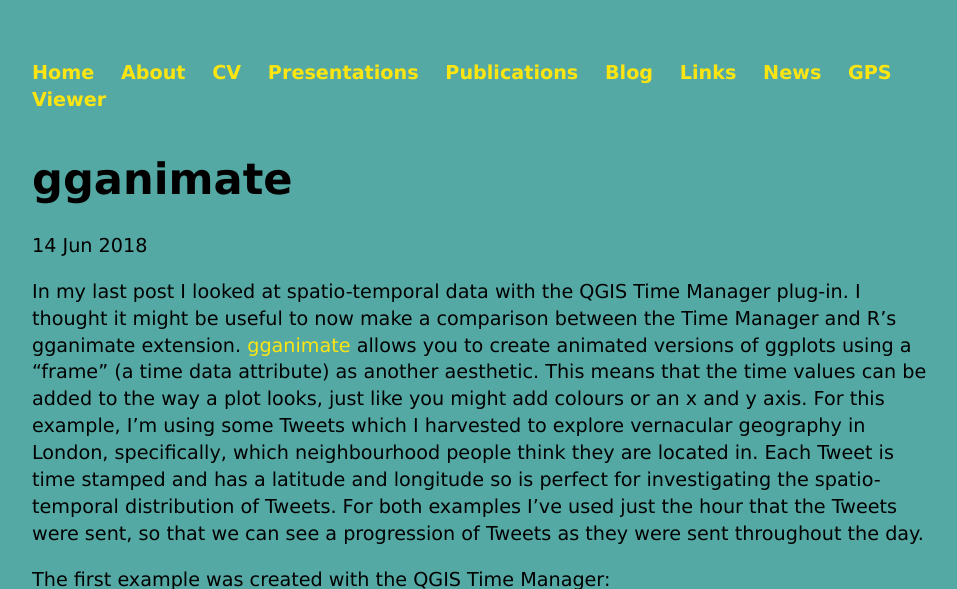
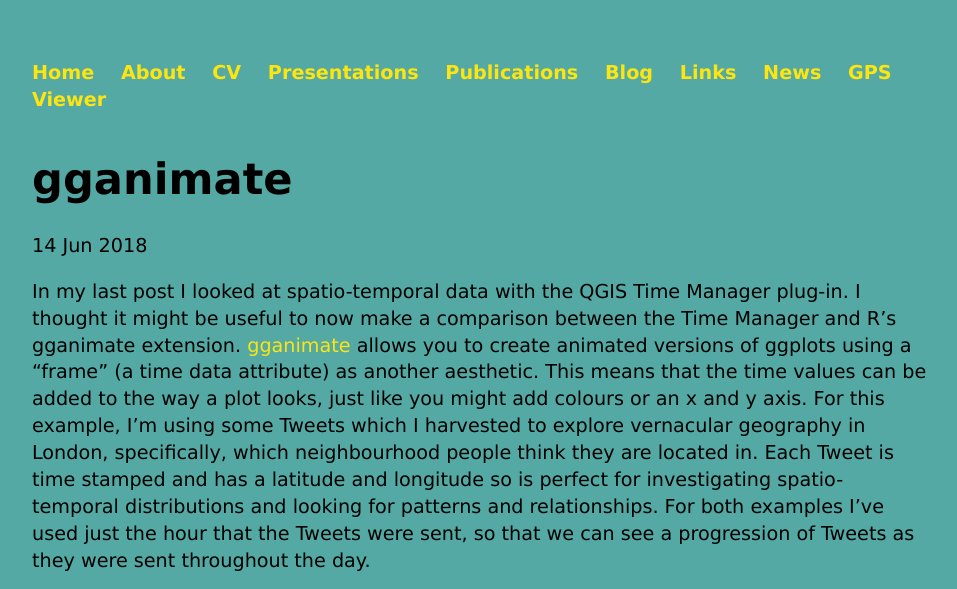
Before and after one commit to ltclasper/ltclasper.github.io, a Jekyll site: the page built from _posts/2018-06-14-gganimate.md, in a window 1280 px wide and 900 px high, cut to the strip 0-589 px from the top of the window. Shown: the whole strip, without its empty margins (160-1117 px from the left). Built offline with Jekyll 4.4.1, drawn with Linux system fonts in a browser that asks for light colours.

Commit message:
Update 2018-06-14-gganimate.md

```diff
--- a/_posts/2018-06-14-gganimate.md
+++ b/_posts/2018-06-14-gganimate.md
@@ -4,7 +4,7 @@ title: "gganimate"
 date: 2018-06-14
 ---
 
-In my last post I looked at spatio-temporal data with the QGIS Time Manager plug-in. I thought it might be useful to now make a comparison between the Time Manager and R’s gganimate extension. [gganimate]( https://www.ggplot2-exts.org/gganimate.html) allows you to create animated versions of ggplots using a “frame” (a time data attribute) as another aesthetic. This means that the time values can be added to the way a plot looks, just like you might add colours or an x and y axis. For this example, I’m using some Tweets which I harvested to explore vernacular geography in London, specifically, which neighbourhood people think they are located in. Each Tweet is time stamped and has a latitude and longitude so is perfect for investigating the spatio-temporal distribution of Tweets. For both examples I’ve used just the hour that the Tweets were sent, so that we can see a progression of Tweets as they were sent throughout the day.
+In my last post I looked at spatio-temporal data with the QGIS Time Manager plug-in. I thought it might be useful to now make a comparison between the Time Manager and R’s gganimate extension. [gganimate]( https://www.ggplot2-exts.org/gganimate.html) allows you to create animated versions of ggplots using a “frame” (a time data attribute) as another aesthetic. This means that the time values can be added to the way a plot looks, just like you might add colours or an x and y axis. For this example, I’m using some Tweets which I harvested to explore vernacular geography in London, specifically, which neighbourhood people think they are located in. Each Tweet is time stamped and has a latitude and longitude so is perfect for investigating spatio-temporal distributions and looking for patterns and relationships. For both examples I’ve used just the hour that the Tweets were sent, so that we can see a progression of Tweets as they were sent throughout the day.
 
 The first example was created with the QGIS Time Manager:
 
```
